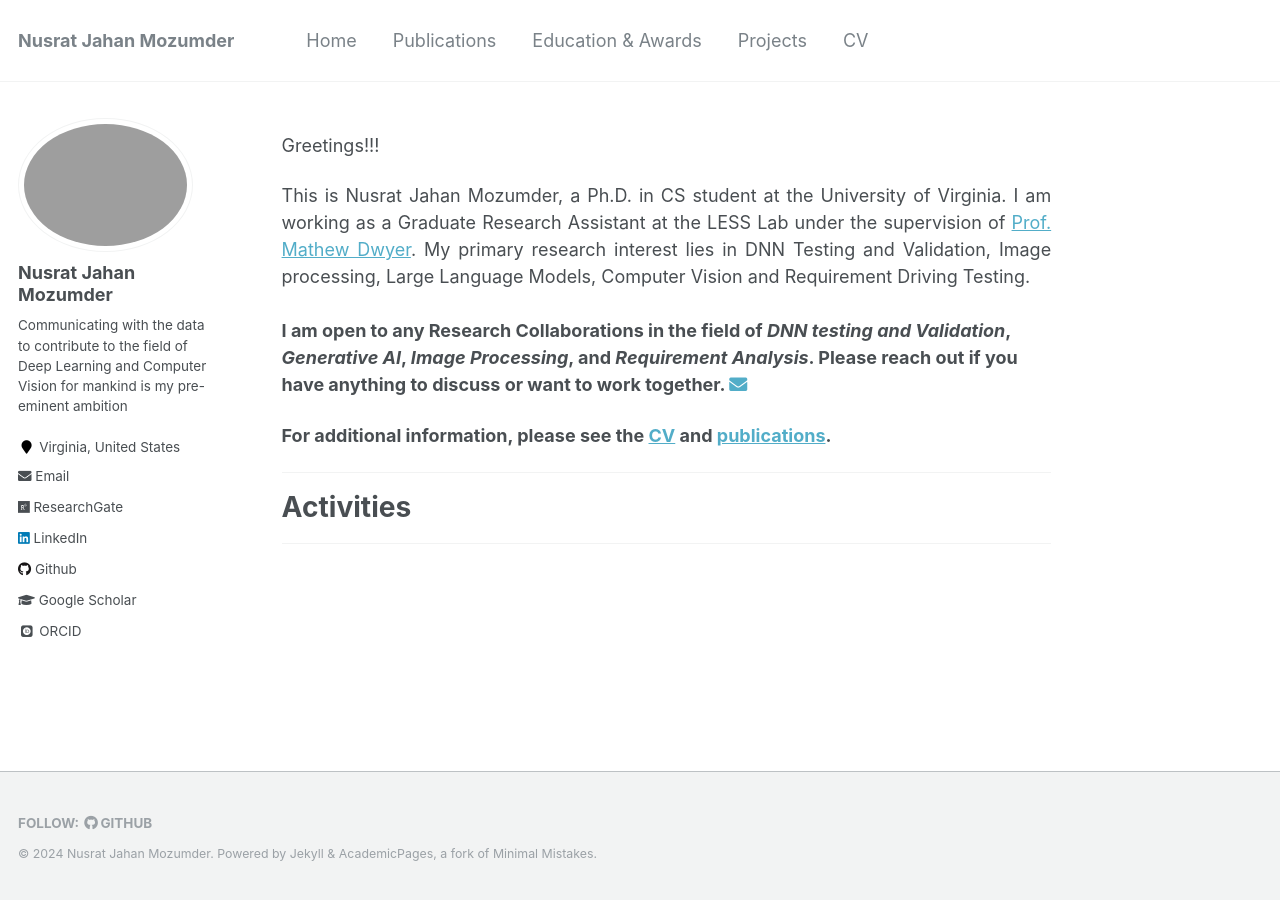
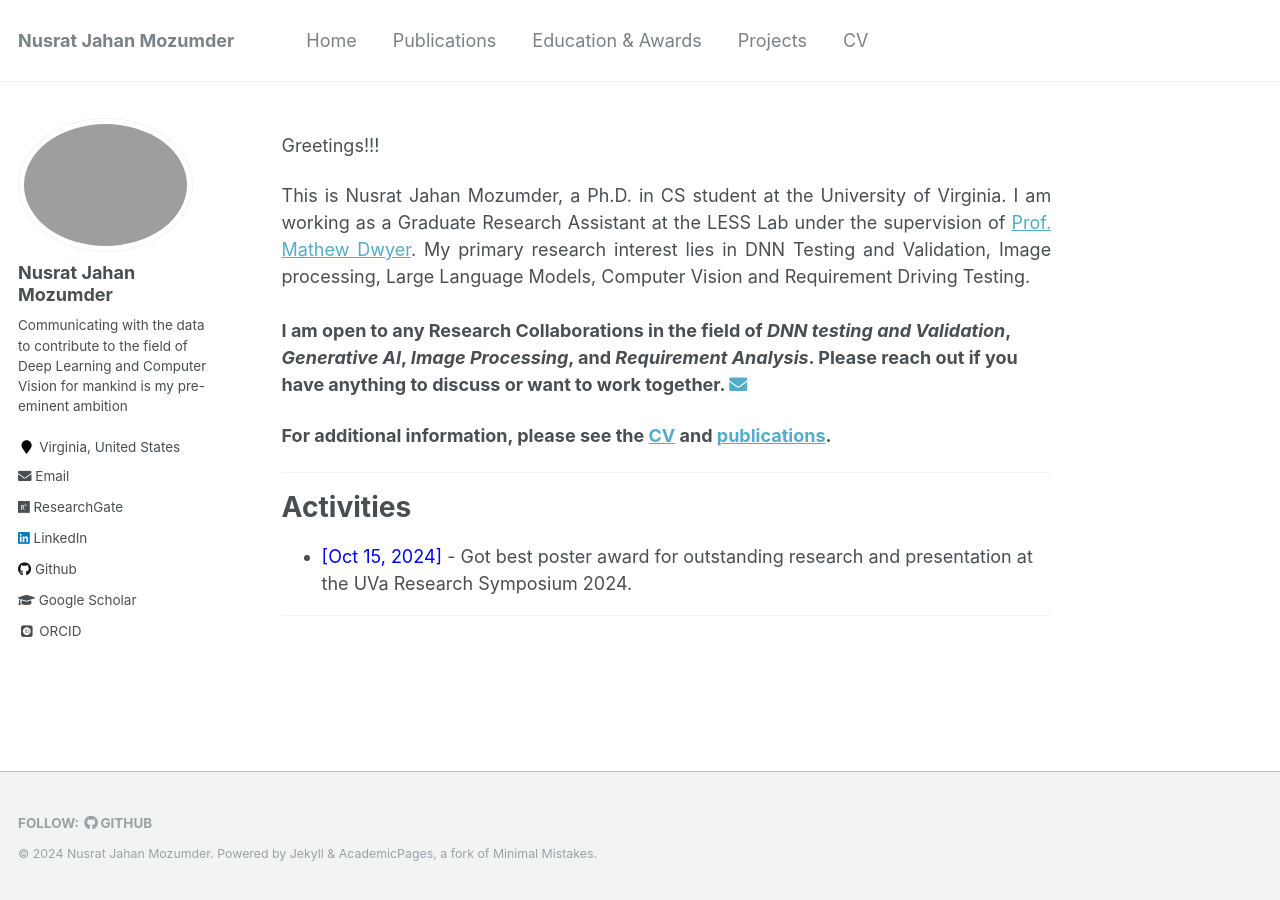
Before and after one commit to nusratdeeptee/nusratdeeptee.github.io, a Jekyll site: the page built from _pages/about.md, in a window 1280 px wide. Built offline with Jekyll 4.4.1, drawn with Linux system fonts in a browser that asks for light colours; some web fonts are replaced; a script that is not in the unit is left out.

Commit message:
Update about.md

```diff
--- a/_pages/about.md
+++ b/_pages/about.md
@@ -22,7 +22,7 @@ This is Nusrat Jahan Mozumder, a Ph.D. in CS student at the University of Virgin
 
 
 # Activities
-
+* <span style="color:Blue"> [Oct 15, 2024] </span> - Got best poster award for outstanding research and presentation at the UVa Research Symposium 2024.
 
 <script type="text/javascript" src="//rf.revolvermaps.com/0/0/8.js?i=52vxgbx02tg&amp;m=0&amp;c=ff0000&amp;cr1=ffffff&amp;f=arial&amp;l=33" async="async"></script>
 
```
